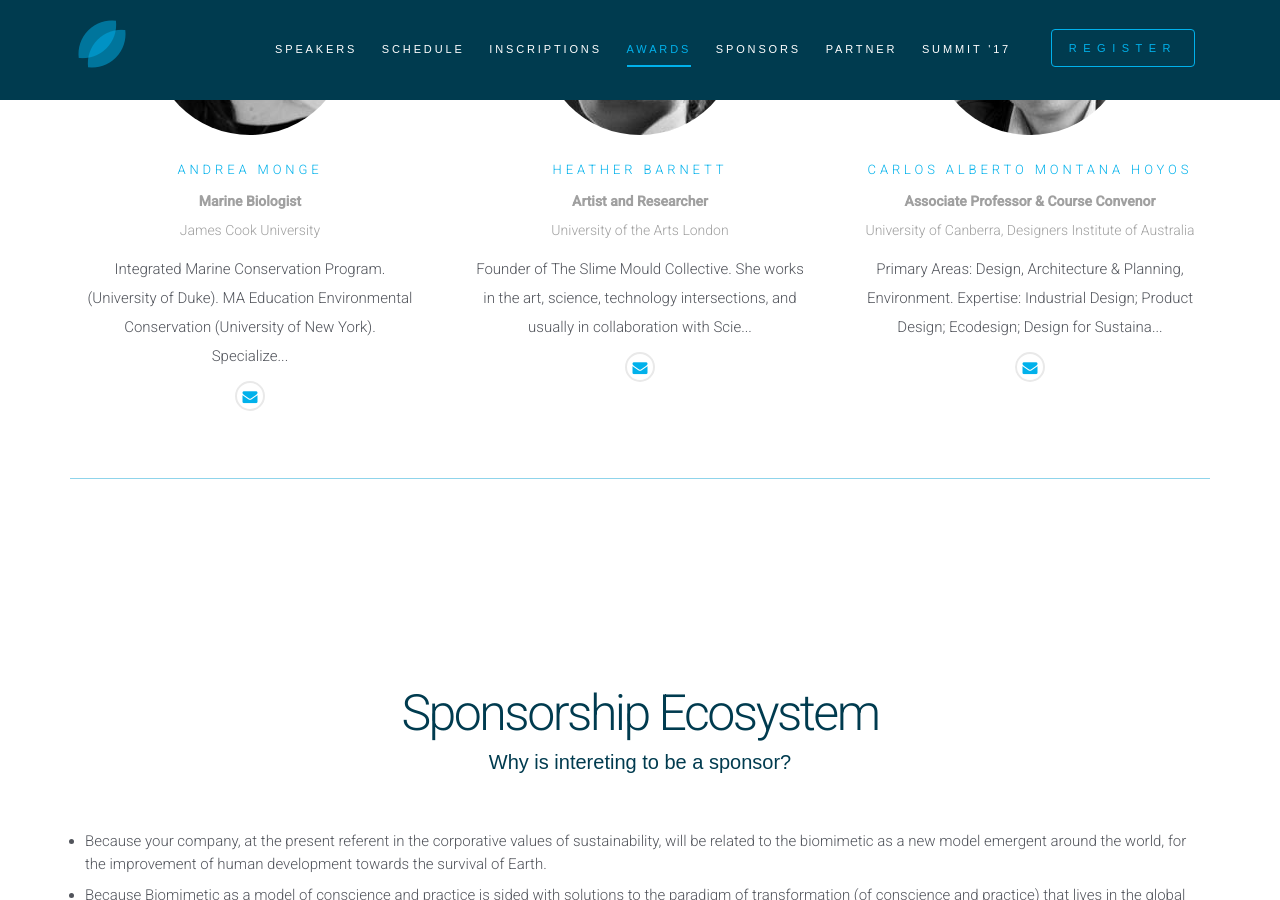
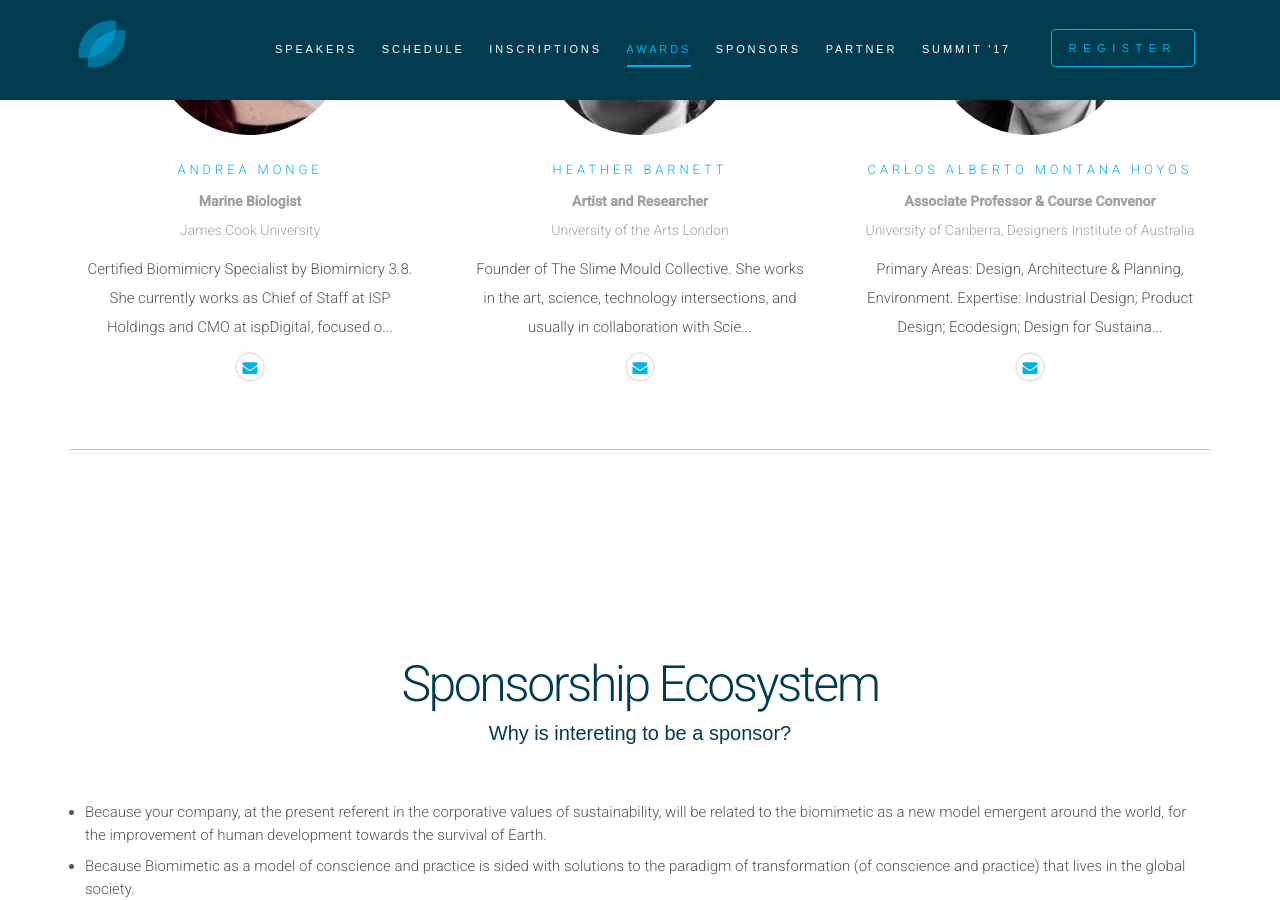
Before and after one commit to BiomimeticChallenges/biomimeticchallenges.github.io, a Jekyll site: the page built from index.html, in a window 1280 px wide and 900 px high, scrolled down 10680 px. Built offline with Jekyll 4.4.1, drawn with Linux system fonts in a browser that asks for light colours; nearby versions of some CDN libraries; some web fonts are replaced; library files that are not in the unit come from our copies.

Commit message:
nova bio monge.

```diff
--- a/_data/advisors.yml
+++ b/_data/advisors.yml
@@ -138,13 +138,13 @@
     type: "Organization"
     name: "James Cook University"
     url: "https://www.jcu.edu.au/"
-  image: "andrea-monge-wbcha-grey.jpg"
+  image: "andrea-monge-wbcha.jpg"
   featured_src: bg-adv-spk-andrea-monge-wbcha.jpg
   jobTitle: "Marine Biologist"
   name: "Andrea Monge"
   sameAs: "https://www.linkedin.com/in/andreamonger"
   permalink: /advisors/2016/03/11/andrea-monge/
-  description: "Integrated Marine Conservation Program.(University of Duke). MA Education Environmental Conservation (University of New York). Specialized in Biomimetic (The Biomimicry Institute). Consultant of sustainability in Tel-Aviv. Analyst in Havas Media (Global Business Innovation). Founder of the Project Mare Nostrum (UE).  International Union for Conservation of Nature member  UICN (Education and Communication commission).  At the present responsible management of ISP Holding."
+  description: "Certified Biomimicry Specialist by Biomimicry 3.8. She currently works as Chief of Staff at ISP Holdings and CMO at ispDigital, focused on the marketing and adtech industry. In addition, she is a sustainability consultant for organizations such as the Advisory Council for Sustainable Development of Catalonia (CADS), the Environmental Defense Fund, the Institute for Integrated Transitions, and the Mare Nostrum Network. Andrea is a member of the IUCN Commission on Education and Communication. She holds a B.Sc. in Marine Biology from James Cook University and an M.A. in Environmental Conservation Education from New York University."
   id: 09
 - context: "http://schema.org"
   type: "Person"
```
